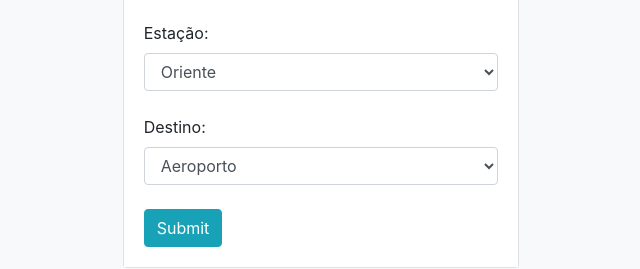
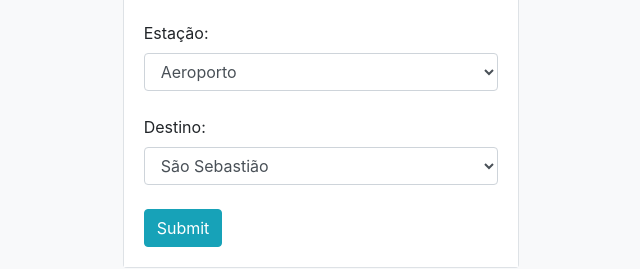
Before and after one commit to catarinaaa/waiting-times, a website: page public/index.html in a window 1280 px wide. Shown: the part 408-677 px from the top of the page, 319-959 px from the left. Drawn offline with nearby package versions, Linux system fonts and the light colour scheme.

Commit message:
Fix non-possible UI options

```diff
--- a/public/index.html
+++ b/public/index.html
@@ -26,7 +26,7 @@
         }
     </style>
 </head>
-<body onload="connectClient()">
+<body onload="updateStations(null)">
     <div class="col-md-4 offset-md-4">
         <div class="header">
             <h1 style="text-align:center; margin-bottom:5%">Quando vem o próximo?</h1>
--- a/public/script.js
+++ b/public/script.js
@@ -12,9 +12,9 @@ const destinations = document.querySelector('#destination');
 const host = 'https://europe-west1-waiting-times-58472.cloudfunctions.net/app';
 const listStations = new Map();
 listStations.set('Amarela', ['Odivelas', 'Senhor Roubado', 'Ameixoeira', 'Lumiar', 'Quinta das Conchas', 'Campo Grande', 'Cidade Universitária', 'Entrecampos', 'Campo Pequeno','Saldanha', 'Picoas', 'Marquês de Pombal', 'Rato']);
-listStations.set('Azul', ['Reboleira', 'Amadora Este', 'Alfornelos', 'Pontinha', 'Carnide', 'Colégio Militar', 'Alto dos Moinhos', 'Laranjeiras', 'Jardim Zoológico', 'Praça de Espanha', 'São Sebastião', 'Parque', 'Marquês de Pombal', 'Avenida', 'Restauradores', 'Baixa-Chiado', 'Terreiro do Paço', 'Santa Apolónia']);
+listStations.set('Azul', ['Reboleira', 'Amadora Este', 'Alfornelos', 'Pontinha', 'Carnide', 'Colégio Militar', 'Alto dos Moinhos', 'Laranjeiras', 'Jardim Zoológico', 'Praça de Espanha', 'São Sebastião', 'Parque', 'Marquês de Pombal', 'Avenida', 'Restauradores', 'Baixa Chiado', 'Terreiro do Paço', 'Santa Apolónia']);
 listStations.set('Vermelha', ['Aeroporto', 'Encarnação', 'Moscavide', 'Oriente', 'Cabo Ruivo', 'Olivais', 'Chelas', 'Bela Vista', 'Olaias', 'Alameda', 'Saldanha', 'São Sebastião']);
-listStations.set('Verde', ['Telheiras', 'Campo Grande', 'Alvalade', 'Roma', 'Areeiro', 'Alameda', 'Arroios', 'Anjos', 'Intendente', 'Martim Moniz', 'Rossio', 'Baixa-Chiado', 'Cais do Sodré']);
+listStations.set('Verde', ['Telheiras', 'Campo Grande', 'Alvalade', 'Roma', 'Areeiro', 'Alameda', 'Arroios', 'Anjos', 'Intendente', 'Martim Moniz', 'Rossio', 'Baixa Chiado', 'Cais do Sodré']);
 const listDestination = new Map();
 listDestination.set('Amarela', ['Odivelas', 'Rato']);
 listDestination.set('Azul', ['Reboleira', 'Santa Apolónia']);
@@ -24,6 +24,7 @@ listDestination.set('Verde', ['Telheiras', 'Cais do Sodré']);
 // Event listeners
 submit.addEventListener('submit', processRequest);
 line.addEventListener('change', updateStations);
+stations.addEventListener('change', updateDestination);
 
 //Functions
 //function connectClient() {
@@ -53,17 +54,34 @@ function processRequest(e) {
 
 function updateStations(e) {
     stations.innerHTML = '';
-    for(const el of listStations.get(this.value)) {
+    default_val = this.value == null ? 'Vermelha' : this.value;
+    for(const el of listStations.get(default_val)) {
         var opt = document.createElement('option');
         opt.value = el;
         opt.innerHTML = el;
         stations.appendChild(opt);
     }
-    destinations.innerHTML = '';
-    for(const el of listDestination.get(this.value)) {
+    updateDestination(e); // updates destination dropdown after changed value in line
+    /*destinations.innerHTML = '';
+     for(const el of listDestination.get(this.value)) {
         var opt = document.createElement('option');
         opt.value = el;
         opt.innerHTML = el;
         destinations.appendChild(opt);
+    } */
+}
+
+function updateDestination(e) {
+    destinations.innerHTML = '';
+    default_val = line.value == null ? 'Vermelha' : line.value;
+    for(const el of listDestination.get(default_val)) {
+        // edge case if station chosen only has one destination (when its end of line)
+
+        if(el != stations.value) {
+            var opt = document.createElement('option');
+            opt.value = el;
+            opt.innerHTML = el;
+            destinations.appendChild(opt);
+        }
     }
 }
```
